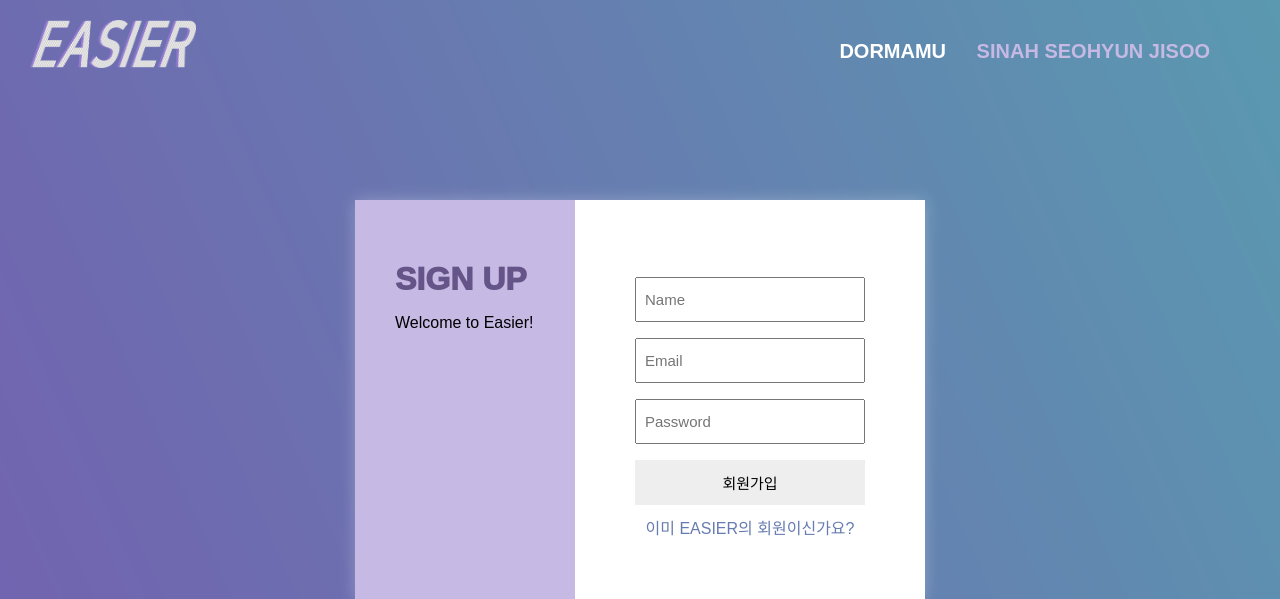
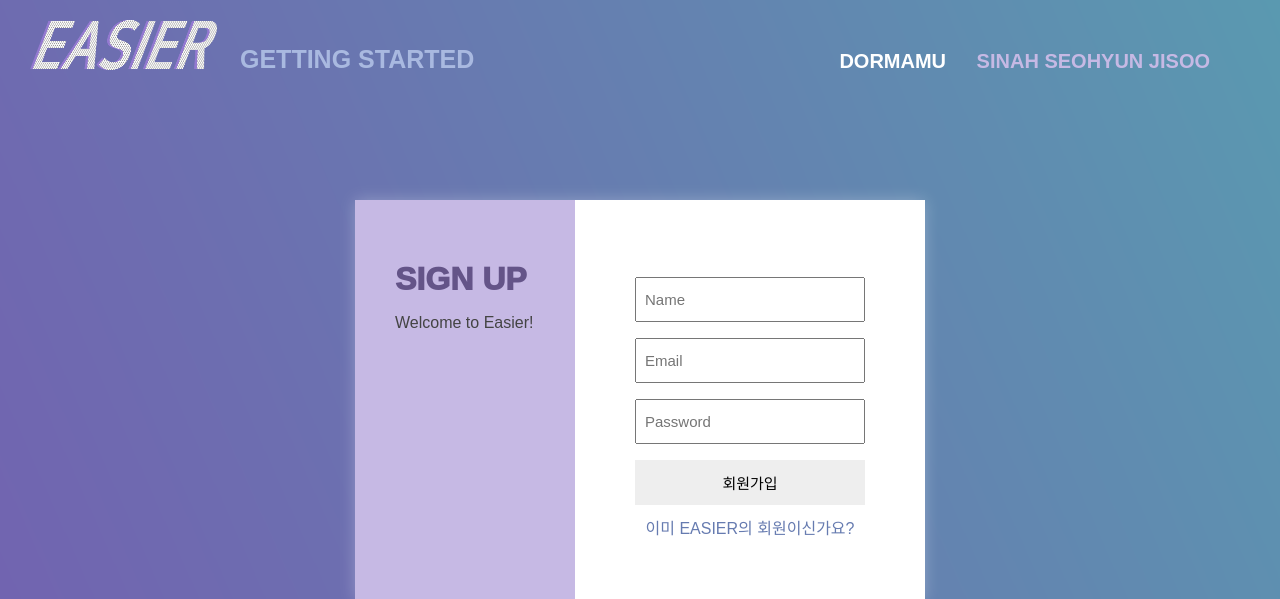
Before and after one commit to wltn716/textrank_private, a Django app: page /sign_up/ in a window 1280 px wide. Shown: the top 599 px of the page. Run offline with Django 3.2, Linux system fonts and the light colour scheme; some libraries are stand-ins or nearby versions; some web fonts are replaced.

Commit message:
프론트 여기저기 디테일 수정

```diff
--- a/blog/static/css/index.css
+++ b/blog/static/css/index.css
@@ -11,7 +11,7 @@
 
 .header{
 	position: absolute;
-	top: 40px;
+	top: 50px;
 	right: 70px;
 	font-size: 20px;
 	color: #fff;
--- a/blog/static/css/post.css
+++ b/blog/static/css/post.css
@@ -71,6 +71,7 @@
 	padding: 10px 10px;
 	font-size: 20px;
 	font-weight: 700;
+	cursor: pointer;
 
 }
 
--- a/blog/static/css/user.css
+++ b/blog/static/css/user.css
@@ -1,9 +1,25 @@
 .signHeader{
-	width: 13%;
-	height: 6%;
+	width: 187px;
+	height: 50px;
 	position: absolute;
 	top: 20px;
 	left: 30px;
+}
+
+.header-text{
+	position: absolute;
+	left: 240px;
+	top: 45px;
+	font-size: 25px;
+}
+.header-text> a{
+	color: #a9b9e0;
+	text-decoration: none;
+
+}
+.header-text> a:hover{
+	transition: all 0.5s ease;
+	text-shadow: 0px 0px 30px #ffffff8f;
 }
 
 .sign-div{
@@ -56,7 +72,7 @@
 	color: #406a6d;
 }
 
-.side_div>p{
+.sidediv>p{
 	color: #444;
 }
 /*.divideArea{
@@ -64,8 +80,6 @@
 	height: 1px;
 	background-color: #667bb0;
 }*/
-
-
 
 .sign-div >div > div:nth-child(2){
 	display: flex;
@@ -106,4 +120,10 @@ button{
 	border: none;
 	background-color: #eee;
 	margin-bottom: 10px;
+	cursor: pointer;
 }
+
+button:hover{
+	transition: all 0.5s ease;
+	background-color: #ddd;
+}
--- a/blog/templates/blog/base.html
+++ b/blog/templates/blog/base.html
@@ -11,6 +11,9 @@
     <body class="">
         {% if isuser%}
             <a href="/"><img class="signHeader" src="{% static 'image/EASIER.png' %}" alt="EASIER_header"/></a>
+            <div class="header-text bolder">
+                <a href="/content"><span>GETTING STARTED</span></a>
+            </div>
         {% endif %}
         <div class="header bolder">
             <a href="/">
--- a/blog/templates/blog/result.html
+++ b/blog/templates/blog/result.html
@@ -70,6 +70,7 @@ var node = svg.selectAll(".node")
     .on("mouseout", nodeOut)
     .on("click", nodeClick)
     .attr("class", "node")
+    .style("cursor","pointer")
     .call(force.drag);
 
 node.append("circle")
@@ -105,7 +106,7 @@ function nodeClick(d,i) {
     d3.select("#modal").style("display", "block").select("#content").html(newContent);
 }
 
-function nodeOut() {
+function nodeOut(nodeFocus) {
     if (nodeFocus) {
         return;
     }
```
Also changed, not shown: db.sqlite3.
